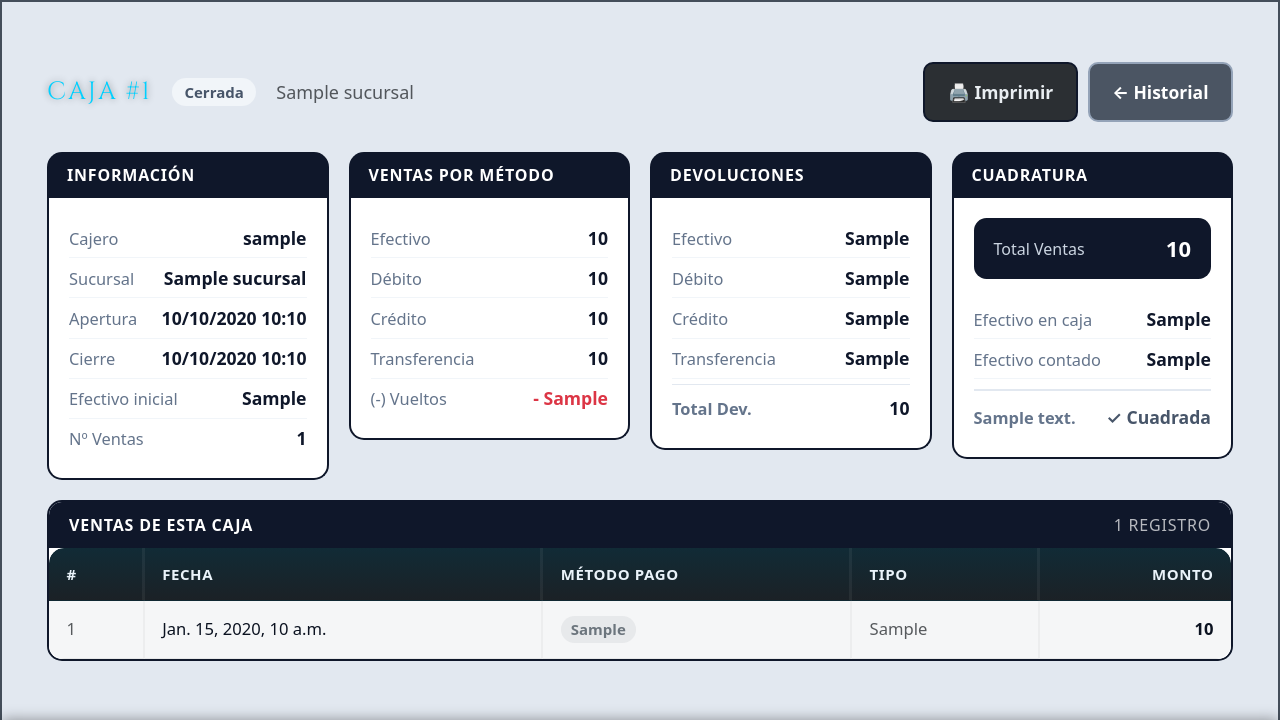
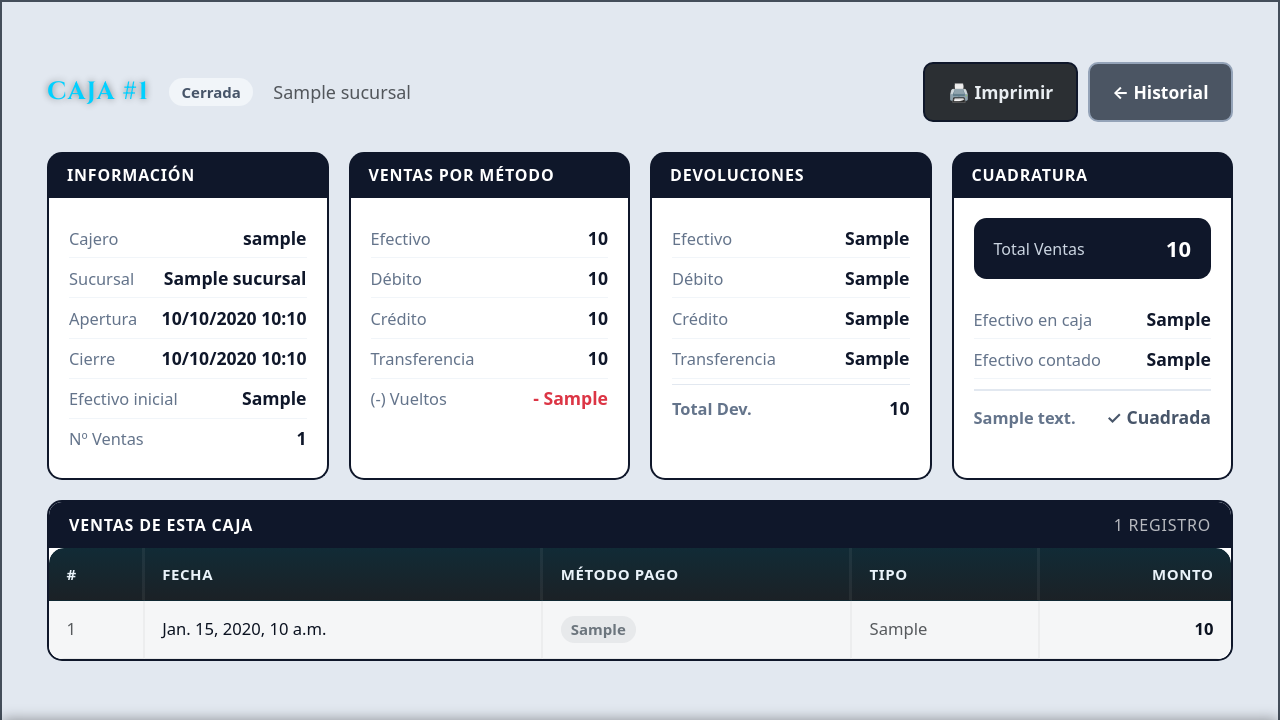
Before and after one commit to SaraMarsDivino/MOV-OS, a Django app: template cashier/templates/cashier/detalle_caja.html in a window 1280 px wide. Shown: the top 720 px of the page. Run offline with Django 5.2, Linux system fonts and the light colour scheme; the template is opened without the code that fills it: most values are stand-ins (such as "Sample title", 1, 10 or a date in 2020).

Commit message:
detalle_caja: tarjetas misma altura + tipografía Cinzel en título
- align-items-stretch + d-flex flex-column + flex:1 en cada cuadrante
  para que los 4 cards queden a la misma altura
- Título 'Caja #N' con font-family Cinzel serif (ya cargada en base.html)
  para look más formal y corporativo

Co-Authored-By: Claude Sonnet 4.6 <noreply@anthropic.com>

```diff
--- a/cashier/templates/cashier/detalle_caja.html
+++ b/cashier/templates/cashier/detalle_caja.html
@@ -40,7 +40,7 @@
   <!-- ── HEADER ── -->
   <div class="d-flex flex-wrap align-items-center justify-content-between gap-3 mb-4 no-print">
     <div class="d-flex align-items-center gap-3 flex-wrap">
-      <h1 class="h5 fw-black mb-0">Caja #{{ caja.id }}</h1>
+      <h1 class="mb-0" style="font-family:'Cinzel',serif; font-weight:700; font-size:1.25rem; letter-spacing:.04em; color:#0f172a;">Caja #{{ caja.id }}</h1>
       {% if caja.estado == 'abierta' %}
         <span class="badge-estado badge-estado-abierta">Abierta</span>
       {% else %}
@@ -61,12 +61,12 @@
   </div>
 
   <!-- ── GRID 2×2 ── -->
-  <div class="row g-3 mb-3">
+  <div class="row g-3 mb-3 align-items-stretch">
 
     <!-- Cuadrante 1: Información -->
-    <div class="col-md-6 col-lg-3">
+    <div class="col-md-6 col-lg-3 d-flex flex-column">
       <div class="card-header-dark">Información</div>
-      <div class="info-card">
+      <div class="info-card" style="flex:1;">
         <div class="kv-row">
           <span class="kv-label">Cajero</span>
           <span class="kv-val">{{ caja.vendedor.username }}</span>
@@ -97,9 +97,9 @@
     </div>
 
     <!-- Cuadrante 2: Ventas por método -->
-    <div class="col-md-6 col-lg-3">
+    <div class="col-md-6 col-lg-3 d-flex flex-column">
       <div class="card-header-dark">Ventas por Método</div>
-      <div class="info-card">
+      <div class="info-card" style="flex:1;">
         <div class="kv-row">
           <span class="kv-label">Efectivo</span>
           <span class="kv-val">{{ formatted_total_efectivo }}</span>
@@ -124,9 +124,9 @@
     </div>
 
     <!-- Cuadrante 3: Devoluciones -->
-    <div class="col-md-6 col-lg-3">
+    <div class="col-md-6 col-lg-3 d-flex flex-column">
       <div class="card-header-dark">Devoluciones</div>
-      <div class="info-card">
+      <div class="info-card" style="flex:1;">
         <div class="kv-row">
           <span class="kv-label">Efectivo</span>
           <span class="kv-val">{{ formatted_devoluciones_efectivo }}</span>
@@ -151,9 +151,9 @@
     </div>
 
     <!-- Cuadrante 4: Cuadratura -->
-    <div class="col-md-6 col-lg-3">
+    <div class="col-md-6 col-lg-3 d-flex flex-column">
       <div class="card-header-dark">Cuadratura</div>
-      <div class="info-card">
+      <div class="info-card" style="flex:1;">
         <div class="highlight-total d-flex justify-content-between align-items-center mb-3">
           <span class="kv-label">Total Ventas</span>
           <span class="kv-val">{{ formatted_total_ventas }}</span>
```
